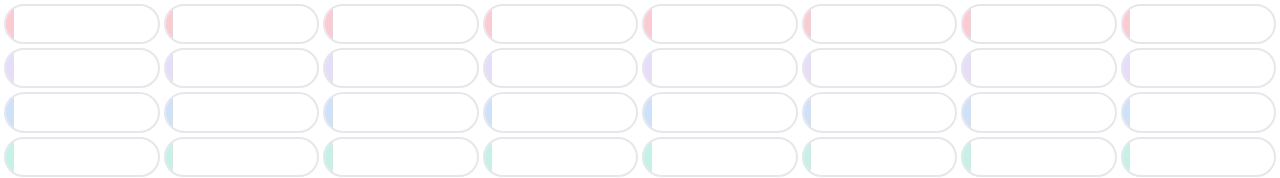
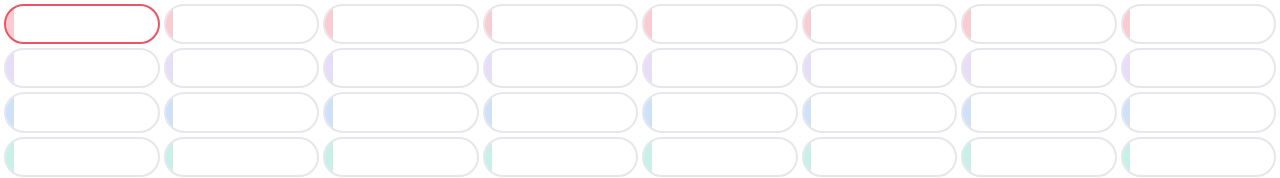
Before and after one commit to bsz90/music-maker, a React (Create React App) app: page / in a window 1280 px wide. Shown: the top 178 px of the page. Built offline with nearby package versions, Linux system fonts and the light colour scheme.

Commit message:
Focus buttons with keyboard presses

```diff
--- a/src/App.tsx
+++ b/src/App.tsx
@@ -6,7 +6,6 @@ const initialState = Array.from({ length: 15 }, () =>
   Array.from({ length: 8 }, () => 0)
 );
 
-function App() {
 function reducer(
   state: number[][],
   {
@@ -31,14 +30,47 @@ function App() {
   }
 }
 
+function focusReducer(
+  state: { row: number; column: number },
+  {
+    type,
+  }: {
+    type: string;
+  }
+) {
+  const mod = (num: number, mod: number) => ((num % mod) + mod) % mod;
+
+  switch (type) {
+    case "ArrowDown":
+      return { ...state, row: (state.row + 1) % 15 };
+    case "ArrowUp":
+      return { ...state, row: mod(state.row - 1, 15) };
+    case "ArrowRight":
+      return { ...state, column: (state.column + 1) % 8 };
+    case "ArrowLeft":
+      return { ...state, column: mod(state.column - 1, 8) };
+    default:
+      return { ...state };
+  }
+}
+
+function App() {
   const [grid, dispatch] = useReducer(reducer, initialState);
+
+  const [focusedButton, focusDispatch] = useReducer(focusReducer, {
+    row: 0,
+    column: 0,
+  });
 
   const [synth] = useState(() =>
     new Tone.PolySynth(Tone.Synth).toDestination()
   );
 
   return (
-    <div className="h-screen w-full">
+    <div
+      className="h-screen w-full"
+      onKeyDown={({ key }) => focusDispatch({ type: key })}
+    >
       <div className="w-full h-5/6 grid grid-row-[15] p-1 gap-1">
         {grid.map((row, rowId) => {
           return (
@@ -52,6 +84,7 @@ function App() {
                     rowId={rowId}
                     columnId={columnId}
                     synth={synth}
+                    focusedButton={focusedButton}
                   ></Note>
                 );
               })}
--- a/src/Note.tsx
+++ b/src/Note.tsx
@@ -1,4 +1,4 @@
-import { Dispatch } from "react";
+import { Dispatch, useEffect, useRef } from "react";
 import { colors, notes } from "./constants";
 import * as Tone from "tone";
 
@@ -8,6 +8,7 @@ export function Note({
   rowId,
   columnId,
   synth,
+  focusedButton,
 }: {
   grid: number[][];
   dispatch: Dispatch<{
@@ -21,8 +22,11 @@ export function Note({
   rowId: number;
   columnId: number;
   synth: Tone.PolySynth<Tone.Synth<Tone.SynthOptions>>;
+  focusedButton: { row: number; column: number };
 }) {
   const color = colors[rowId];
+
+  const ref = useRef<HTMLButtonElement>(null);
 
   const handleButtonClick = () => {
     const buttonIsOn = grid[rowId][columnId] === 1;
@@ -36,11 +40,17 @@ export function Note({
     });
   };
 
+  useEffect(() => {
+    if (focusedButton.row === rowId && focusedButton.column === columnId)
+      ref.current?.focus();
+  }, [columnId, focusedButton.column, focusedButton.row, rowId]);
+
   return (
     <button
       className="w-auto border-2 rounded-full overflow-hidden"
       style={{ outlineColor: color }}
       onClick={handleButtonClick}
+      ref={ref}
     >
       <div
         className="h-full transition-all"
```
Lines whose indentation alone changed are shown as unchanged.
